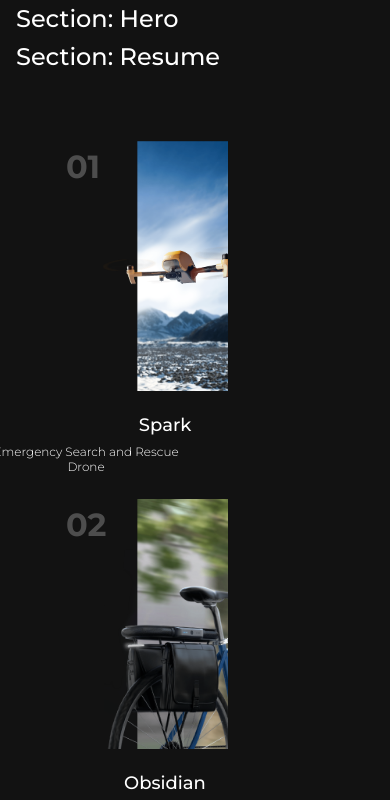
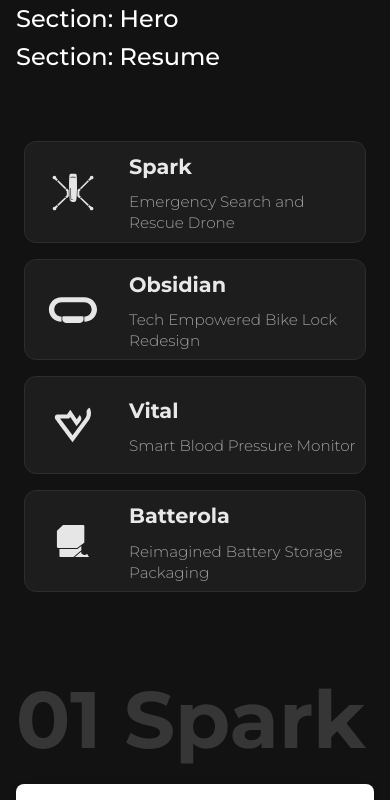
Before and after one commit to ZachRodgers/portfolio, a React (Create React App) app: page / in a window 390 px wide. Shown: the top 800 px of the page. Built offline with nearby package versions, Linux system fonts and the light colour scheme.

Commit message:
Improved Contents Responsiveness

```diff
--- a/src/App.css
+++ b/src/App.css
@@ -3,8 +3,10 @@
 /* Colors */
 :root {
     --bg-primary: #121212;
+    --bg-secondary: #1d1d1d;
     --text-primary: #ffffff;
     --text-secondary: #a0a0a0;
+    --border-primary: #2d2d2d;
     --purple: #7000ff;
     --purple-faded: #1f132f;
 }
--- a/src/sections/Contents.css
+++ b/src/sections/Contents.css
@@ -47,17 +47,26 @@
     transition: opacity 0.2s ease;
 }
 
-.project-card:nth-child(5) {
+.project-card[data-project-name="Placeholder"] {
     opacity: 0.5;
     transition: opacity 0.2s ease;
 }
 
-.project-card:nth-child(5):hover {
+.project-card[data-project-name="Placeholder"]:hover {
     opacity: 1;
 }
 
-.project-card:nth-child(5):hover .project-number {
+.project-card[data-project-name="Placeholder"]:hover .project-number {
     opacity: 0;
+}
+
+.project-card[data-project-name="Placeholder"] .project-number {
+    position: absolute;
+    left: 80px;
+    opacity: 0.25;
+    z-index: 2;
+    mix-blend-mode: plus-lighter;
+    font-size: clamp(4rem, 3vw, 4rem);
 }
 
 
@@ -67,6 +76,7 @@
     opacity: 0.25;
     z-index: 2;
     mix-blend-mode: plus-lighter;
+    font-size: clamp(4rem, 3vw, 4rem);
 }
 
 .project-image-container {
@@ -134,38 +144,206 @@
 
 @media (max-width: 1200px) {
     .contents-grid {
-        grid-template-columns: repeat(3, 1fr);
-        gap: 1.5rem;
+        display: flex;
+        flex-direction: row;
+        align-items: flex-start;
+        gap: 0.25rem;
+        overflow-x: auto;
+        scrollbar-width: none;
+        -ms-overflow-style: none;
     }
-}
 
-@media (max-width: 768px) {
-    .contents-grid {
-        grid-template-columns: repeat(2, 1fr);
-        gap: 1rem;
+    .contents-grid::-webkit-scrollbar {
+        display: none;
+    }
+
+    .project-card {
+        flex-shrink: 0;
+        min-width: 18vw;
+        max-width: 18vw;
     }
 
     .contents-container {
         padding: 0 1rem;
     }
 
+    .project-image-container {
+        height: 35vh;
+    }
+}
+
+@media (max-width: 768px) {
+    .contents-grid {
+        display: flex;
+        flex-direction: row;
+        align-items: flex-start;
+        gap: 0.15rem;
+        overflow-x: auto;
+        scrollbar-width: none;
+        -ms-overflow-style: none;
+    }
+
+    .contents-grid::-webkit-scrollbar {
+        display: none;
+    }
+
+    .project-card {
+        flex-shrink: 0;
+        min-width: 25vw;
+        max-width: 25vw;
+    }
+
+    .contents-container {
+        padding: 0 0.5rem;
+    }
+
     .project-number {
-        font-size: 2rem;
+        font-size: clamp(1.5rem, 4vw, 2rem);
+        left: clamp(30px, 8vw, 60px);
     }
 
     .project-image-container {
-        height: 250px;
+        height: 30vh;
+    }
+
+    .project-info {
+        padding-left: clamp(25px, 6vw, 50px);
     }
 }
 
 @media (max-width: 480px) {
     .contents-grid {
-        grid-template-columns: 1fr;
-        gap: 1.5rem;
+        display: flex;
+        flex-direction: row;
+        align-items: flex-start;
+        gap: 0.1rem;
+        overflow-x: auto;
+        scrollbar-width: none;
+        -ms-overflow-style: none;
+    }
+
+    .contents-grid::-webkit-scrollbar {
+        display: none;
+    }
+
+    .project-card {
+        flex-shrink: 0;
+        min-width: 35vw;
+        max-width: 35vw;
+    }
+
+    .contents-container {
+        padding: 0 0.25rem;
+    }
+
+    .project-number {
+        font-size: clamp(1rem, 3vw, 1.5rem);
+        left: clamp(20px, 5vw, 40px);
+    }
+
+    .project-image-container {
+        height: 25vh;
     }
 
     .project-info {
-        padding-left: 0;
-        text-align: center;
+        padding-left: clamp(15px, 4vw, 30px);
+    }
+
+    .project-info h2 {
+        font-size: clamp(0.8rem, 2.5vw, 0.9rem);
+    }
+
+    .project-info p {
+        font-size: clamp(0.6rem, 2vw, 0.7rem);
+        max-width: clamp(80px, 25vw, 120px);
     }
 }
+
+@media (max-width: 600px) {
+    .contents-container {
+        padding: 0 1.5rem;
+        transform: none;
+    }
+
+    .mobile-contents {
+        display: flex;
+        flex-direction: column;
+        gap: 1rem;
+    }
+
+    .mobile-project-item {
+        display: flex;
+        align-items: center;
+        gap: 1rem;
+        padding: 0.5rem;
+        background-color: var(--bg-secondary);
+        border-radius: 12px;
+        cursor: pointer;
+        transition: all 0.3s ease;
+        border: 1px solid var(--border-primary);
+    }
+
+    .mobile-project-item:hover {
+        transform: translateY(-2px);
+    }
+
+    .mobile-project-icon {
+        width: 80px;
+        height: 80px;
+        display: flex;
+        align-items: center;
+        justify-content: center;
+        flex-shrink: 0;
+    }
+
+    .mobile-project-icon img {
+        width: 60px;
+        height: 60px;
+        filter: brightness(0.9);
+        transition: all 0.3s ease;
+    }
+
+    .mobile-project-item:hover .mobile-project-icon img {
+        filter: brightness(1);
+        transform: scale(1.1);
+    }
+
+    .mobile-icon-fallback {
+        width: 60px;
+        height: 60px;
+        display: flex;
+        align-items: center;
+        justify-content: center;
+        background-color: var(--bg-secondary);
+        border-radius: 8px;
+        font-weight: bold;
+        font-size: 1.5rem;
+        color: var(--text-primary);
+    }
+
+    .mobile-project-info {
+        flex: 1;
+    }
+
+    .mobile-project-info h3 {
+        margin: 0 0 0.5rem 0;
+        font-size: 1.3rem;
+        font-weight: 600;
+        color: var(--text-primary);
+        opacity: 0.9;
+        transition: opacity 0.3s ease;
+    }
+
+    .mobile-project-info p {
+        margin: 0;
+        font-size: 0.95rem;
+        color: var(--text-secondary);
+        line-height: 1.4;
+        transition: opacity 0.3s ease;
+    }
+
+    .mobile-project-item:hover .mobile-project-info h3,
+    .mobile-project-item:hover .mobile-project-info p {
+        opacity: 1;
+    }
+}
--- a/src/sections/Contents.tsx
+++ b/src/sections/Contents.tsx
@@ -40,6 +40,7 @@ const ProjectImage: React.FC<ProjectImageProps> = ({ src, alt, className, fallba
 
 const Contents: React.FC = () => {
     const [projects, setProjects] = useState<Project[]>([]);
+    const [isMobile, setIsMobile] = useState(false);
 
     const getImagePath = (folder: string, name: string): string => {
         return `/assets/contents/${folder}/${name}.png`;
@@ -51,6 +52,16 @@ const Contents: React.FC = () => {
             projectSection.scrollIntoView({ behavior: 'smooth' });
         }
     };
+
+    useEffect(() => {
+        const checkMobile = () => {
+            setIsMobile(window.innerWidth < 600);
+        };
+
+        checkMobile();
+        window.addEventListener('resize', checkMobile);
+        return () => window.removeEventListener('resize', checkMobile);
+    }, []);
 
     useEffect(() => {
         fetch('/assets/portfolio/projects.json')
@@ -126,11 +137,42 @@ const Contents: React.FC = () => {
     return (
         <section className="contents-section">
             <div className="contents-container">
+                {isMobile ? (
+                    <div className="mobile-contents">
+                        {projects.filter(project => project.name !== 'Placeholder').map((project) => (
+                            <div
+                                key={project.number}
+                                className="mobile-project-item"
+                                onClick={() => handleProjectClick(project.number)}
+                            >
+                                <div className="mobile-project-icon">
+                                    <img
+                                        src={`/assets/icons/project_icons/${project.name}.svg`}
+                                        alt={project.name}
+                                        onError={(e) => {
+                                            console.error(`Failed to load icon: ${project.name}.svg`);
+                                            e.currentTarget.style.display = 'none';
+                                            const fallback = document.createElement('div');
+                                            fallback.className = 'mobile-icon-fallback';
+                                            fallback.textContent = project.name.charAt(0).toUpperCase();
+                                            e.currentTarget.parentNode?.appendChild(fallback);
+                                        }}
+                                    />
+                                </div>
+                                <div className="mobile-project-info">
+                                    <h3>{project.name}</h3>
+                                    <p>{project.description}</p>
+                                </div>
+                            </div>
+                        ))}
+                    </div>
+                ) : (
                     <div className="contents-grid">
                         {projects.map((project) => (
                             <div
                                 key={project.number}
                                 className="project-card"
+                                data-project-name={project.name}
                                 onClick={() => handleProjectClick(project.number)}
                             >
                                 <div className="project-image-container">
@@ -164,6 +206,7 @@ const Contents: React.FC = () => {
                             </div>
                         ))}
                     </div>
+                )}
             </div>
         </section>
     );
```
Lines whose indentation alone changed are shown as unchanged.
